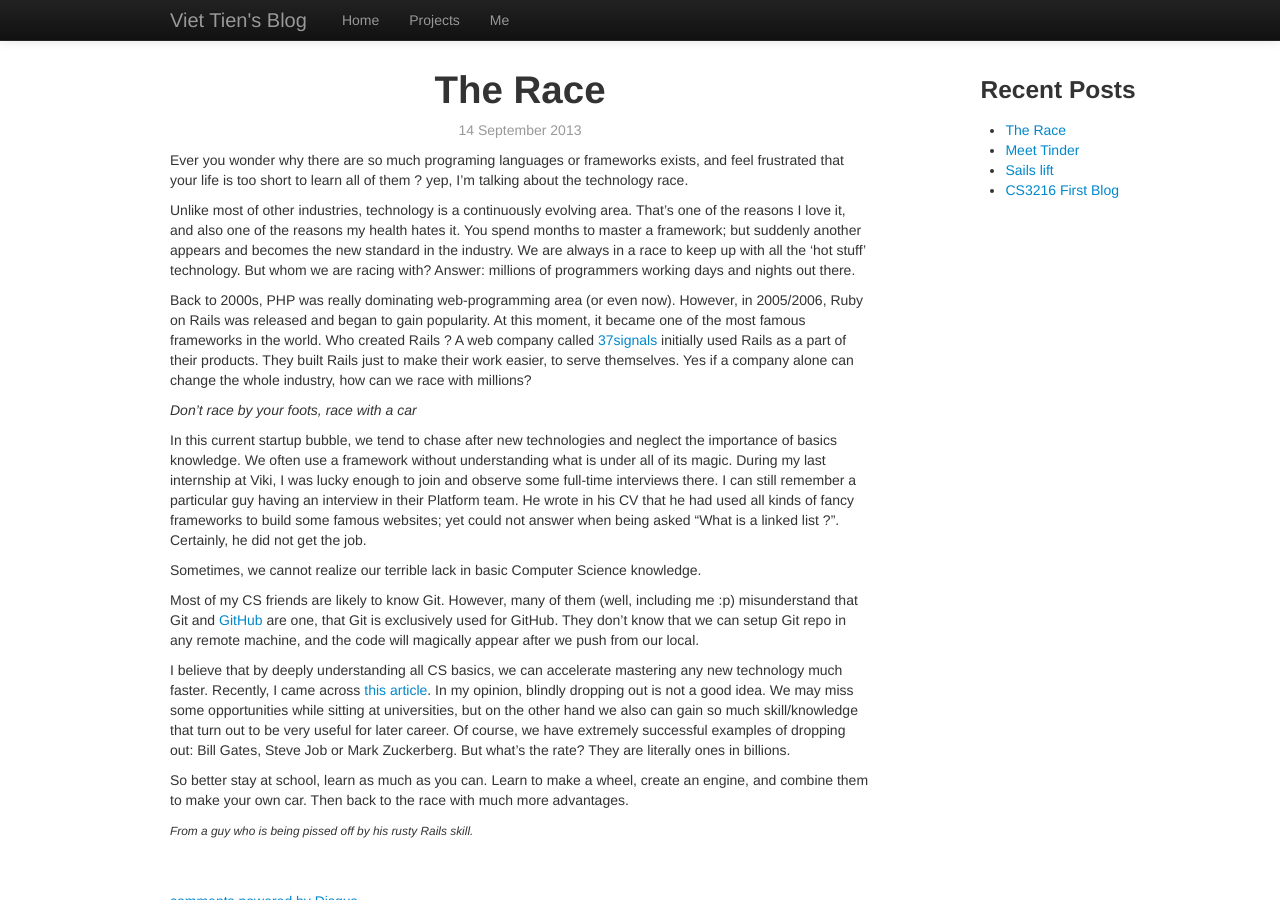
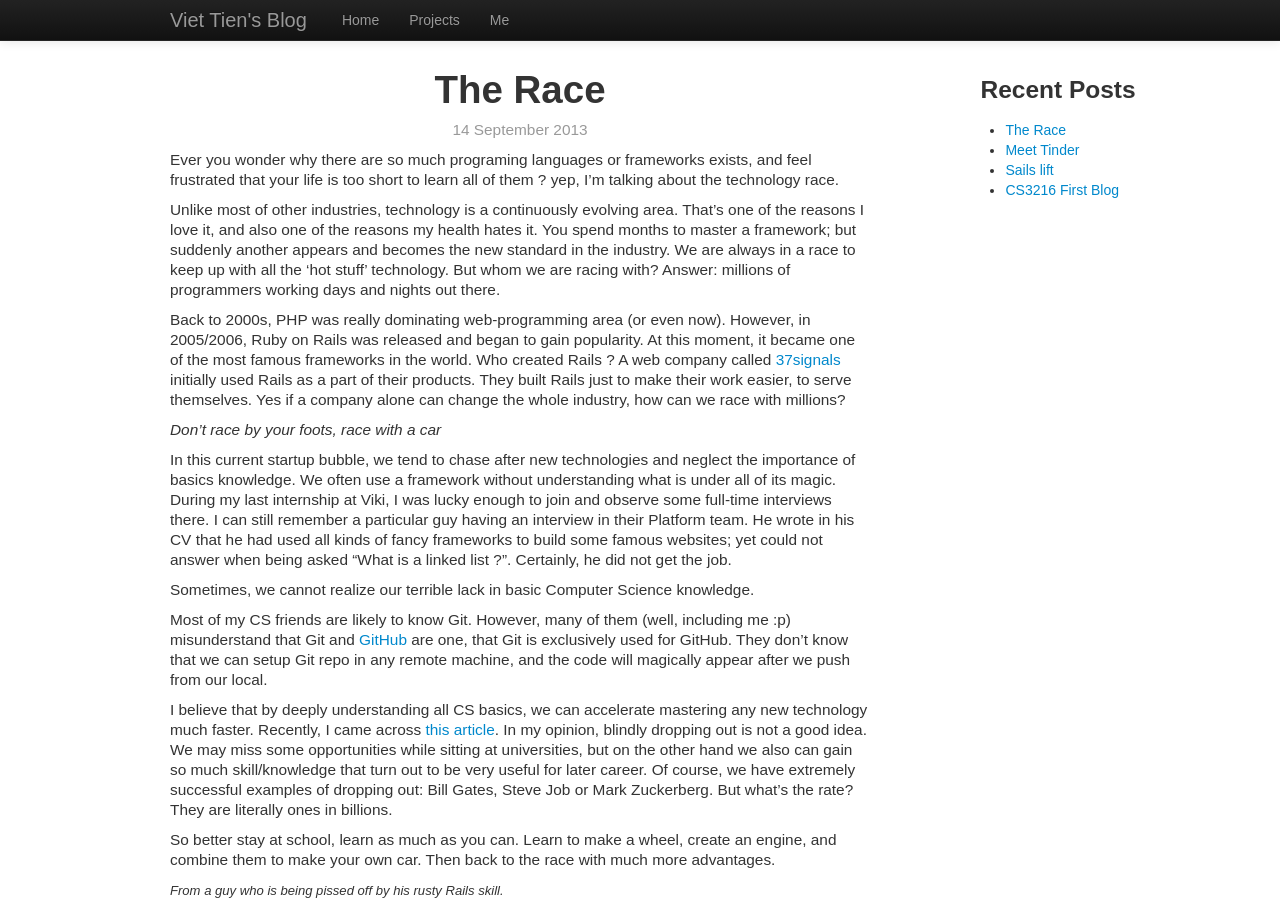
Before and after one commit to lvtiendev/lvtiendev.github.io, a Jekyll site: the page built from _posts/2013-09-14-the-race.md, in a window 1280 px wide and 900 px high. Built offline with Jekyll 4.4.1, drawn with Linux system fonts in a browser that asks for light colours; nearby versions of some CDN libraries; some web fonts are replaced; Markdown is read by kramdown in place of the engine named in the settings; comment, search, counter and statistics services are not loaded.

Commit message:
Some css

```diff
--- a/_layouts/post.html
+++ b/_layouts/post.html
@@ -1,6 +1,6 @@
 {% include header.html %}
 <div class="row-fluid">
-  <div class="span9">
+  <div class="span9 main-text">
     <h1 class="center-text">{{ page.title }}</h1>
     <p class="muted center-text">{{ page.date | date_to_long_string }}</p>
     {{ content }}
--- a/css/style.css
+++ b/css/style.css
@@ -1,3 +1,8 @@
+@font-face {
+  font-family: 'LucidaGrande';
+  src: url('css/fonts/lucidagrande.css');
+}
+
 body {
   padding-top: 60px;
 }
@@ -8,6 +13,7 @@
 
 html, body {
   height: 100%;
+  font-family: 'LucidaGrande', 'Arial', 'san-serif';
 }
 
 .wrapper {
@@ -90,3 +96,7 @@
   margin-top: 10px;
   margin-bottom: 10px;
 }
+
+div.main-text {
+  font-size: 110%;
+}
```
Also changed, not shown: css/fonts/lucidagrande.ttf (added).
